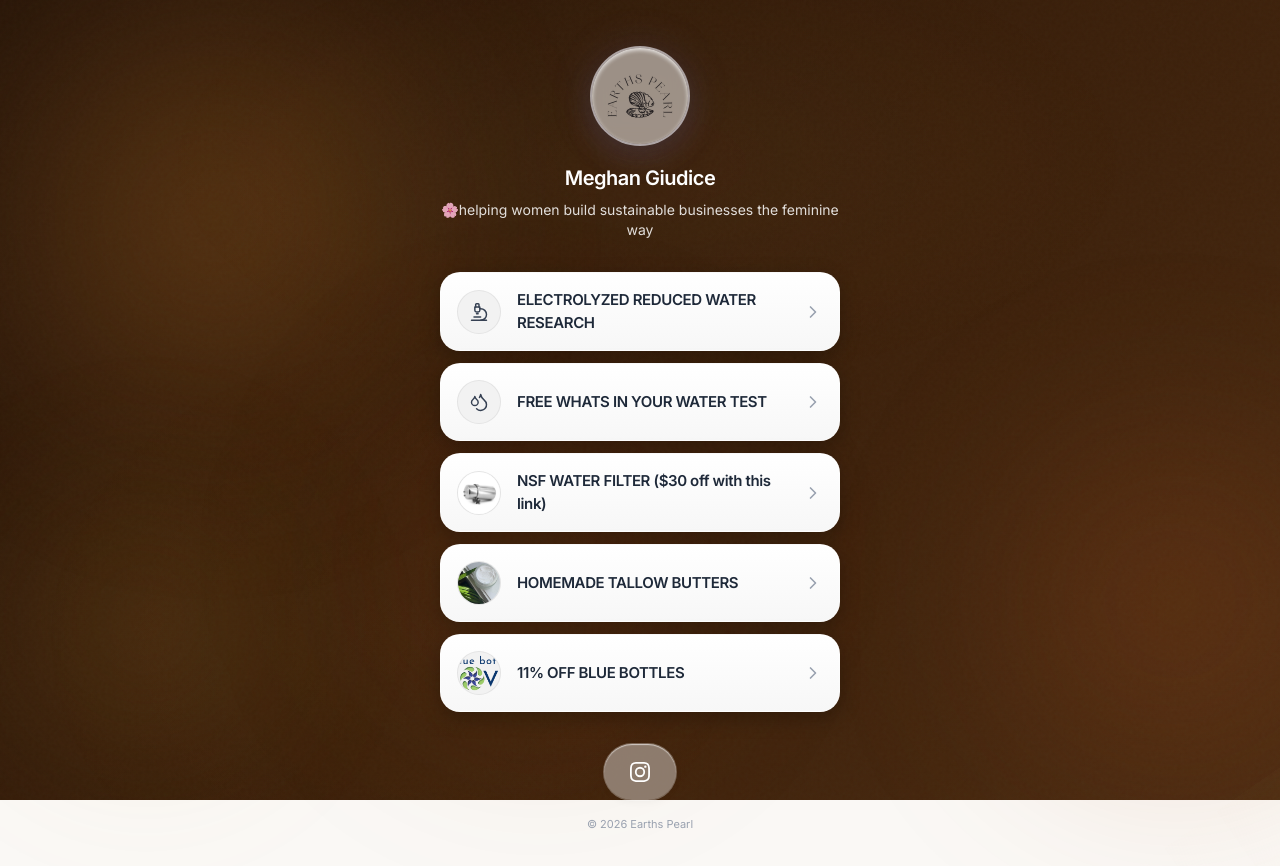
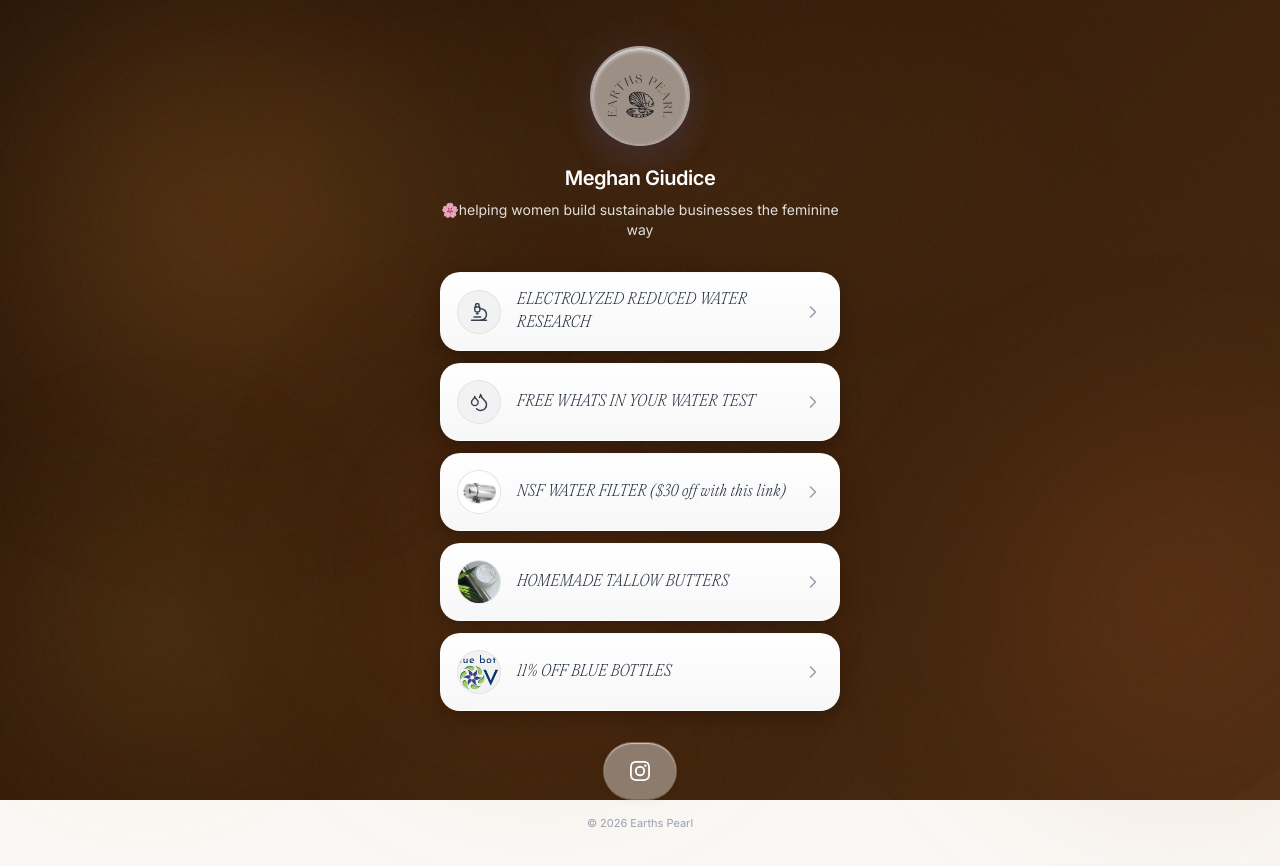
Before and after one commit to telluricaquarian/earthspearl, a Next.js app: page / in a window 1280 px wide. Shown: the top 866 px of the page. Built offline with nearby package versions, Linux system fonts and the light colour scheme.

Commit message:
style: apply editorial ultralight font to CTA pill titles

```diff
--- a/app/layout.tsx
+++ b/app/layout.tsx
@@ -1,10 +1,17 @@
 import type React from "react"
 import type { Metadata, Viewport } from "next"
 import { Inter } from "next/font/google"
+import localFont from "next/font/local"
 import "./globals.css"
 
 const inter = Inter({
   subsets: ["latin"],
+  display: "swap",
+})
+
+const editorial = localFont({
+  src: "../public/PPEditorialNew-UltralightItalic.otf",
+  variable: "--font-editorial",
   display: "swap",
 })
 
@@ -49,7 +56,7 @@ export default function RootLayout({
 }>) {
   return (
     <html lang="en" suppressHydrationWarning>
-      <body className={`${inter.className} font-sans antialiased`}>{children}</body>
+      <body className={`${inter.className} ${editorial.variable} font-sans antialiased`}>{children}</body>
     </html>
   )
 }
--- a/components/link-card.tsx
+++ b/components/link-card.tsx
@@ -56,7 +56,10 @@ export function LinkCard({ title, description, href, icon: Icon, image }: LinkCa
       </div>
 
       <div className="relative flex-1 min-w-0">
-        <h3 className="text-[15px] font-semibold text-gray-800 tracking-tight">{title}</h3>
+        <h3
+          className="text-[15px] text-gray-800 tracking-wide"
+          style={{ fontFamily: "var(--font-editorial)", fontStyle: "italic", fontWeight: 200 }}
+        >{title}</h3>
         {description && <p className="text-[12px] text-gray-500 truncate mt-0.5">{description}</p>}
       </div>
 
```
Also changed, not shown: public/PPEditorialNew-UltralightItalic.otf (added).
